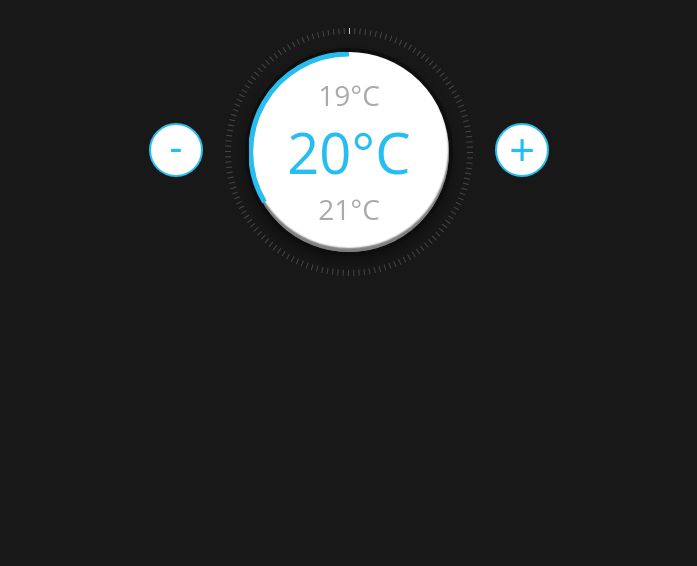
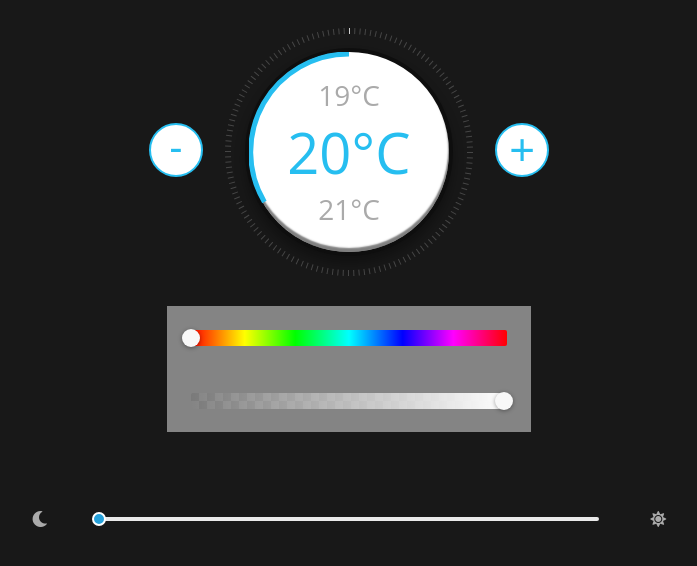
Before and after one commit to PratikLunagaria/AC-Remote-widgets, a React (Create React App) app: page / in a window 1280 px wide. Shown: the top 566 px of the page, without its empty margins (291-988 px from the left). Built offline with nearby package versions, Linux system fonts and the light colour scheme.

Commit message:
colorpicker and brightness completed

```diff
--- a/package.json
+++ b/package.json
@@ -3,8 +3,11 @@
   "version": "0.1.0",
   "private": true,
   "dependencies": {
+    "create-react-class": "^15.6.3",
     "node-sass": "^4.10.0",
+    "rc-slider": "^8.6.3",
     "react": "^16.6.1",
+    "react-color": "^2.14.1",
     "react-dom": "^16.6.1",
     "react-scripts": "2.1.1"
   },
--- a/public/index.html
+++ b/public/index.html
@@ -9,6 +9,7 @@
       manifest.json provides metadata used when your web app is added to the
       homescreen on Android. See https://developers.google.com/web/fundamentals/web-app-manifest/
     -->
+    <link rel="stylesheet" href="https://use.fontawesome.com/releases/v5.5.0/css/all.css">
     <link rel="manifest" href="%PUBLIC_URL%/manifest.json">
     <!--
       Notice the use of %PUBLIC_URL% in the tags above.
--- a/src/App.js
+++ b/src/App.js
@@ -1,8 +1,10 @@
 import React, { Component } from 'react';
 import './App.css';
-import ColorWidget from './widgets/ColorWidget';
 import Brightness from './widgets/Brightness';
 import Temperature from './widgets/Temperature';
+import ColorWidget from './widgets/ColorWidget';
+
+
 
 class App extends Component {
   render() {
--- a/src/sass/Temperature.scss
+++ b/src/sass/Temperature.scss
@@ -1,3 +1,5 @@
+
+
 .knob-surround {
     position: relative;
     background-color: grey;
@@ -22,7 +24,7 @@
     border-radius: 50%;
     -webkit-transform: rotate(0deg);
             transform: rotate(0deg);
-    z-index: 10;
+    // z-index: 1;
   }
 //   #knob::before {
 //     content: "";
@@ -122,3 +124,66 @@
     font-size: 3.5rem;
     color: #26BEF0;
 }
+
+#color-container{
+    display: flex;
+    flex-direction: column;
+    margin: 50px;
+    justify-items: center;
+    align-content: center;
+}
+#alpha-picker, #hue-picker{
+    padding: 2%;
+    align-self: center;
+    justify-self: center;
+    background-color: #848484;
+}
+#brightness-container{
+    display: flex;
+    flex-direction: row;
+    justify-items: center;
+    align-content: center;
+    align-items: center;
+    justify-content: center;
+    width: 100%;
+}
+#brightness{
+    padding: 2%;
+    align-self: center;
+    justify-self: center;
+    color: #26A1DA;
+    width: 500px;
+}
+
+.faicons{
+    justify-self: center;
+    align-self: center;
+    padding: 2%;
+}
+// RC SLIDER
+
+.rc-slider-dot-active {
+    border-color: #26a1da !important;
+  }
+  .rc-slider-track {
+    background-color: #26a1da !important;
+  }
+  .rc-slider-handle {
+    border: solid 2px #fff !important;
+    background-color: #26a1da !important;
+
+  }
+  .rc-slider-handle:focus {
+    border-color: #fff !important;
+    box-shadow: none !important;
+  }
+  .rc-slider-handle-click-focused:focus {
+    border-color: #fff !important;
+  }
+  .rc-slider-handle:hover {
+    border-color: #fff !important;
+  }
+  .rc-slider-handle:active {
+    border-color: #fff !important;
+    box-shadow: none !important;
+  }
--- /dev/null
+++ b/src/widgets/AlphaPickerone.js
@@ -0,0 +1,12 @@
+import React, { Component } from 'react';
+import {AlphaPicker} from 'react-color';
+
+export default class AlphaPickerone extends Component {
+  render() {
+    return (
+      <React.Fragment>
+        <div id="alpha-picker"><AlphaPicker color={this.props.color}/></div>
+      </React.Fragment>
+    )
+  }
+}
--- a/src/widgets/Brightness.js
+++ b/src/widgets/Brightness.js
@@ -1,10 +1,26 @@
-import React, { Component } from 'react'
+import React, { Component } from 'react';
+import Slider from 'rc-slider';
+import "rc-slider/assets/index.css";
 
 export default class Brightness extends Component {
+    state = {
+        value: 0
+      };
+
   render() {
     return (
-      <div>
-
+        <div id="brightness-container">
+        <span className="faicons"><i class="fas fa-moon"></i></span>
+      <div id="brightness">
+      <Slider
+      min={0}
+      max={100}
+      defaultValue={this.state.value}
+      onChange={(value) => {
+        this.setState({ value })
+      }} />
+      </div>
+      <span className="faicons"><i class="fas fa-sun"></i></span>
       </div>
     )
   }
--- a/src/widgets/ColorWidget.js
+++ b/src/widgets/ColorWidget.js
@@ -1,10 +1,29 @@
-import React, { Component } from 'react'
+import React, { Component } from 'react';
+import { HuePicker } from 'react-color';
+import AlphaPickerone from './AlphaPickerone';
 
 export default class ColorWidget extends Component {
+    constructor(props){
+        super(props);
+        this.state = {
+            color: "#fff",
+        }
+        this.handleChange= this.handleChange.bind(this);
+        this.handleChangeComplete= this.handleChangeComplete.bind(this);
+    }
+    handleChange(inputcolor, event){
+        this.setState({ color: inputcolor})
+        console.log(inputcolor);
+    }
+
+    handleChangeComplete(colorfinal, event){
+        this.setState({ color: colorfinal});
+    };
   render() {
     return (
-      <div>
-
+      <div id="color-container">
+        <div id="hue-picker"><HuePicker style={{"border": "5px solid white"}} color={this.state.color} onChange={this.handleChange} onChangeComplete={this.onChangeComplete}/></div>
+        <AlphaPickerone color= {this.state.color} />
       </div>
     )
   }
--- a/src/widgets/Temperature.js
+++ b/src/widgets/Temperature.js
@@ -5,9 +5,7 @@ export default class Temperature extends Component {
         super(props);
         this.state={
             dAngle: 0,
-            prevTemp: 19,
             currentTemp: 20,
-            nextTemp:21
         }
         this.updateArc = this.updateArc.bind(this);
     }
@@ -37,9 +35,9 @@ export default class Temperature extends Component {
 
       <div id="knob">
         <div id="temp-col">
-            <div className="faded-temp">{this.state.prevTemp}°C</div>
+            <div className="faded-temp">{this.state.currentTemp-1}°C</div>
             <div className="active-temp">{this.state.currentTemp}°C</div>
-            <div className="faded-temp">{this.state.nextTemp}°C</div>
+            <div className="faded-temp">{this.state.currentTemp+1}°C</div>
         </div>
       </div>
       <svg id='level'>
```
Also changed, not shown: src/widgets/Swatches.js (added, +23 -0 lines), 1 other file (tests, documents, lock files or other folders).
